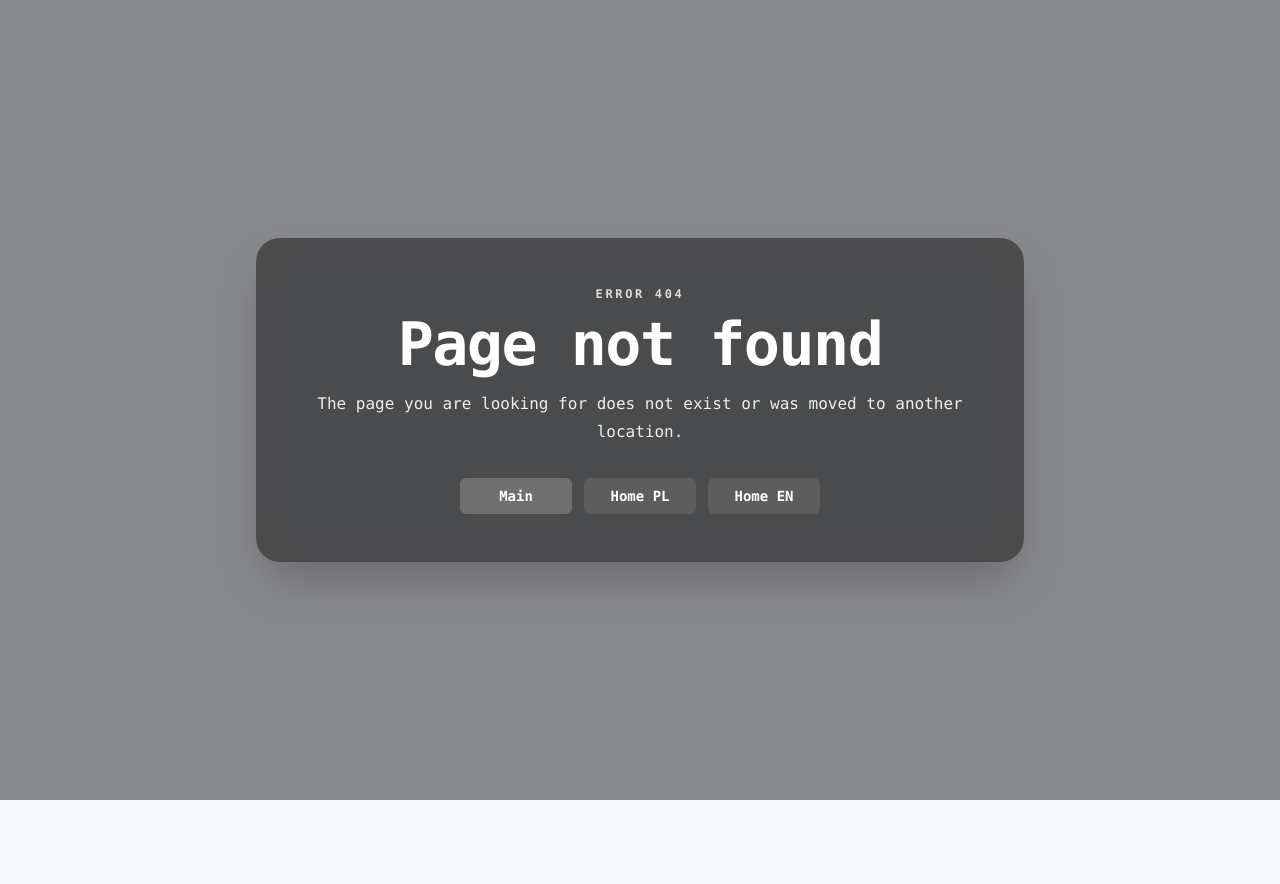
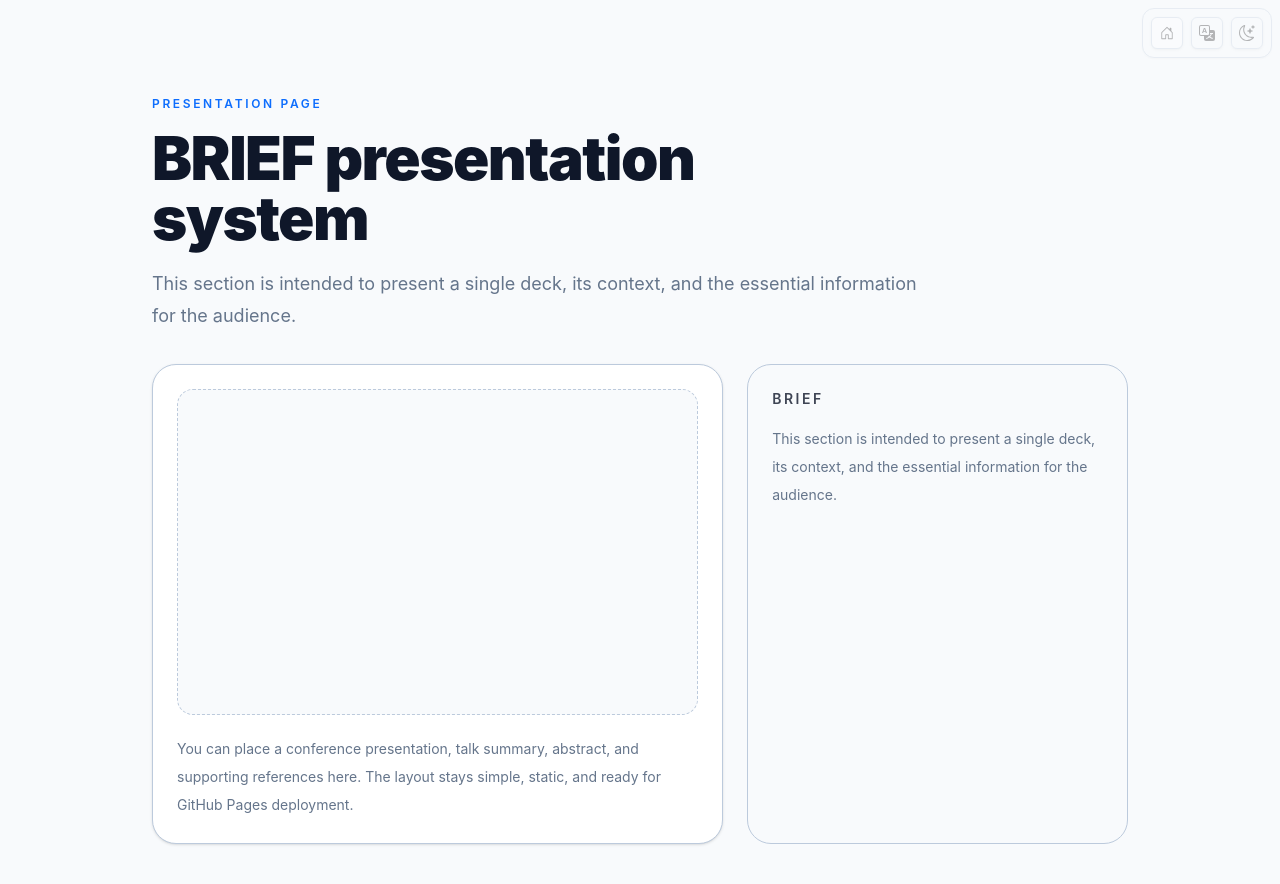
Before and after one commit to bos-8/brief, a Next.js app: page /en/presentation in a window 1280 px wide. Before the commit this address had no page. Shown: the top 884 px of the page. Before the commit the page ends 800 px from the top, so only its background shows below. Built offline with nearby package versions, Linux system fonts and the light colour scheme.

Commit message:
PRESENTATION - init page

```diff
--- a/messages/en.json
+++ b/messages/en.json
@@ -15,7 +15,9 @@
     },
     "navbar": {
       "brand": "BRIEF",
-      "home": "Home"
+      "home": "Home",
+      "presentation": "Presentation",
+      "poster": "Poster"
     }
   },
   "home": {
@@ -23,5 +25,17 @@
     "tagline": "Scientific Decks · Bilingual Content · Conference-ready Output",
     "descriptionLead": "BRIEF is a bilingual presentation system for scientific talks, conference materials, and structured publication-ready delivery.",
     "descriptionBody": "It supports creating, presenting, and sharing professional slide flows with simple controls and clear localization."
+  },
+  "presentation": {
+    "eyebrow": "Presentation page",
+    "title": "BRIEF presentation system",
+    "lead": "This section is intended to present a single deck, its context, and the essential information for the audience.",
+    "description": "You can place a conference presentation, talk summary, abstract, and supporting references here. The layout stays simple, static, and ready for GitHub Pages deployment."
+  },
+  "poster": {
+    "eyebrow": "Poster page",
+    "title": "Scientific poster",
+    "lead": "This section is intended to present a conference poster in a clear static web format.",
+    "description": "You can place the research summary, key findings, authors, affiliations, and supporting references here. The layout remains lightweight and compatible with static deployment."
   }
 }
--- a/messages/pl.json
+++ b/messages/pl.json
@@ -15,7 +15,9 @@
     },
     "navbar": {
       "brand": "BRIEF",
-      "home": "Strona główna"
+      "home": "Strona główna",
+      "presentation": "Prezentacja",
+      "poster": "Poster"
     }
   },
   "home": {
@@ -23,5 +25,17 @@
     "tagline": "Prezentacje naukowe · Dwujęzyczna wersja · Gotowość konferencyjna",
     "descriptionLead": "BRIEF to system prezentacji do materiałów naukowych i konferencyjnych z dwujęzyczną obsługą.",
     "descriptionBody": "Pozwala tworzyć, prezentować i udostępniać profesjonalne decki z prostą obsługą nawigacji oraz spójną lokalizacją."
+  },
+  "presentation": {
+    "eyebrow": "Podstrona prezentacji",
+    "title": "System prezentacji BRIEF",
+    "lead": "Ta sekcja służy do pokazania pojedynczej prezentacji, jej kontekstu oraz podstawowych informacji dla odbiorcy.",
+    "description": "Możesz tu umieścić deck konferencyjny, opis wystąpienia, streszczenie oraz odnośniki do materiałów pomocniczych. Układ pozostaje prosty, statyczny i gotowy do publikacji na GitHub Pages."
+  },
+  "poster": {
+    "eyebrow": "Podstrona posteru",
+    "title": "Poster naukowy",
+    "lead": "Ta sekcja służy do prezentacji posteru konferencyjnego w czytelnej, statycznej formie internetowej.",
+    "description": "Możesz tu dodać skrót badań, główne wyniki, autorów, afiliacje oraz materiały pomocnicze. Układ pozostaje lekki i zgodny ze statycznym deploymentem."
   }
 }
--- a/src/app/[locale]/layout.tsx
+++ b/src/app/[locale]/layout.tsx
@@ -3,8 +3,6 @@ import { NextIntlClientProvider, hasLocale } from "next-intl";
 import { notFound } from "next/navigation";
 import { getMessages, setRequestLocale } from "next-intl/server";
 import { routing } from "@/i18n/routing";
-import { Navbar } from "@/components/layout/Navbar";
-import { Footer } from "@/components/layout/Footer";
 import type { LocaleLayoutProps } from "@/schema/app";
 import type { Metadata } from "next";
 
@@ -28,9 +26,7 @@ export default async function LocaleLayout({ children, params }: LocaleLayoutPro
 
   return (
     <NextIntlClientProvider messages={messages}>
-      <Navbar />
       <main className="grow mx-auto w-full">{children}</main>
-      <Footer />
     </NextIntlClientProvider>
   );
 }
--- /dev/null
+++ b/src/app/[locale]/presentation/page.tsx
@@ -0,0 +1,56 @@
+// @file: src/app/[locale]/presentation/page.tsx
+import { notFound } from "next/navigation";
+import { getTranslations, setRequestLocale } from "next-intl/server";
+import type { LocalePageProps } from "@/schema/app";
+import { routing } from "@/i18n/routing";
+import { isAppLocale } from "@/schema/i18n";
+import { SubpageControls } from "@/components/layout/SubpageControls";
+
+export function generateStaticParams() {
+  return routing.locales.map((locale) => ({ locale }));
+}
+
+export default async function PresentationPage({ params }: LocalePageProps) {
+  const { locale } = await params;
+
+  if (!isAppLocale(locale)) notFound();
+
+  setRequestLocale(locale);
+  const t = await getTranslations("presentation");
+
+  return (
+    <section className="mx-auto flex w-full max-w-5xl flex-col gap-8 px-6 py-16 md:py-24">
+      <SubpageControls />
+
+      <header className="max-w-3xl">
+        <p className="text-xs font-semibold uppercase tracking-[0.22em] text-accent">
+          {t("eyebrow")}
+        </p>
+        <h1 className="mt-4 text-4xl font-black tracking-tight text-card-foreground md:text-6xl">
+          {t("title")}
+        </h1>
+        <p className="mt-5 text-base leading-8 text-muted-foreground md:text-lg">
+          {t("lead")}
+        </p>
+      </header>
+
+      <div className="grid gap-6 md:grid-cols-[1.2fr_0.8fr]">
+        <article className="rounded-3xl border border-border bg-card p-6 text-card-foreground shadow-sm">
+          <div className="aspect-[16/10] rounded-2xl border border-dashed border-border bg-muted/50" />
+          <p className="mt-5 text-sm leading-7 text-muted-foreground">
+            {t("description")}
+          </p>
+        </article>
+
+        <aside className="rounded-3xl border border-border bg-background p-6">
+          <h2 className="text-sm font-semibold uppercase tracking-[0.18em] text-foreground/80">
+            BRIEF
+          </h2>
+          <p className="mt-4 text-sm leading-7 text-muted-foreground">
+            {t("lead")}
+          </p>
+        </aside>
+      </div>
+    </section>
+  );
+}
--- a/src/components/layout/Footer.tsx
+++ b/src/components/layout/Footer.tsx
@@ -3,6 +3,10 @@ import Image from "next/image";
 import { getTranslations } from "next-intl/server";
 import { ThemeControls } from "@/components/ui/ThemeControls";
 import { LocaleSwitcher } from "@/components/ui/LocaleSwitcher";
+
+const repositoryName = process.env.GITHUB_REPOSITORY?.split("/")[1];
+const basePath = repositoryName ? `/${repositoryName}` : "";
+const logoSrc = `${basePath}/logo.png`;
 
 export async function Footer() {
   const t = await getTranslations("common.footer");
@@ -13,7 +17,7 @@ export async function Footer() {
     <footer className="relative z-20 border-t border-border bg-background text-foreground">
       <div className="mx-auto flex max-w-6xl items-center justify-between gap-3 px-4 py-1">
         <div className="flex items-center gap-3">
-          <Image src="/logo.png" alt="" width={132} height={54} className="h-7 w-auto object-contain opacity-90" />
+          <Image src={logoSrc} alt="" width={132} height={54} className="h-7 w-auto object-contain opacity-90" />
           <p className="text-sm text-foreground/70">{licenseText}</p>
         </div>
         <div className="flex items-center gap-2">
--- a/src/components/layout/Navbar.tsx
+++ b/src/components/layout/Navbar.tsx
@@ -7,19 +7,27 @@ import { LocaleSwitcher } from "@/components/ui/LocaleSwitcher";
 import { NavbarLinks } from "@/components/layout/NavbarLinks";
 import type { NavItem } from "@/schema/navigation";
 
+const repositoryName = process.env.GITHUB_REPOSITORY?.split("/")[1];
+const basePath = repositoryName ? `/${repositoryName}` : "";
+const logoSrc = `${basePath}/logo.png`;
+
 type NavbarProps = {
 };
 
 export async function Navbar() {
   const t = await getTranslations("common.navbar");
-  const navItems = [{ label: t("home"), href: "/" }];
+  const navItems = [
+    { label: t("home"), href: "/" },
+    { label: t("presentation"), href: "/presentation" },
+    { label: t("poster"), href: "/poster" },
+  ];
 
   return (
     <header className="sticky top-0 z-80 border-b border-border bg-background text-foreground">
       <div className="mx-auto flex max-w-6xl items-center justify-between px-3 py-2">
         <div className="flex items-center gap-6">
           <Link href="/" className="inline-flex items-center" aria-label={t("brand")}>
-            <Image src="/logo.png" alt="" width={132} height={54} priority className="h-8 w-auto object-contain" />
+            <Image src={logoSrc} alt="" width={132} height={54} priority className="h-8 w-auto object-contain" />
           </Link>
 
           <NavbarLinks items={navItems} />
--- /dev/null
+++ b/src/components/layout/SubpageControls.module.css
@@ -0,0 +1,31 @@
+/* @file: src/components/layout/SubpageControls.module.css */
+
+.container {
+  position: fixed;
+  top: .5rem;
+  right: .5rem;
+  z-index: 30;
+  opacity: 0.28;
+  transition: opacity 150ms ease;
+}
+
+.container:hover {
+  opacity: 1;
+}
+
+.panel {
+  display: flex;
+  align-items: center;
+  gap: 0.5rem;
+  border: 1px solid hsl(var(--border));
+  border-radius: 0.75rem;
+  background: hsl(var(--background) / 0.01);
+  padding: 0.5rem;
+  box-shadow: 0 1px 2px hsl(222 47% 11% / 0.08);
+  backdrop-filter: blur(10px);
+}
+
+.homeButtonLink {
+  display: inline-flex;
+  text-decoration: none;
+}
--- /dev/null
+++ b/src/components/layout/SubpageControls.tsx
@@ -0,0 +1,39 @@
+// @file: src/components/layout/SubpageControls.tsx
+"use client";
+
+import { HouseDoor } from "react-bootstrap-icons";
+import { useTranslations } from "next-intl";
+import { Link } from "@/i18n/navigation";
+import { Tooltip } from "@/components/ui/Tooltip";
+import { ThemeControls } from "@/components/ui/ThemeControls";
+import { LocaleSwitcher } from "@/components/ui/LocaleSwitcher";
+import { Button } from "@/components/ui/Button";
+import styles from "./SubpageControls.module.css";
+
+export function SubpageControls() {
+  const t = useTranslations("common.navbar");
+
+  return (
+    <div className={styles.container}>
+      <div className={styles.panel}>
+        <Tooltip content={t("home")} placement="bottom">
+          <span className="inline-flex">
+            <Link href="/" aria-label={t("home")} className={styles.homeButtonLink}>
+              <Button
+                aria-hidden="true"
+                tabIndex={-1}
+                tone="main"
+                className="h-8 min-w-8 px-0"
+              >
+                <HouseDoor size={14} className="shrink-0" />
+              </Button>
+            </Link>
+          </span>
+        </Tooltip>
+
+        <LocaleSwitcher variant="icon" />
+        <ThemeControls variant="icon" />
+      </div>
+    </div>
+  );
+}
--- a/src/schema/i18n.ts
+++ b/src/schema/i18n.ts
@@ -6,7 +6,7 @@ export type AppLocale = (typeof APP_LOCALES)[number];
 export const DEFAULT_LOCALE: AppLocale = "pl";
 export const FALLBACK_LOCALE: AppLocale = "en";
 
-export const GLOBAL_MESSAGE_NAMESPACES = ["common", "home"] as const;
+export const GLOBAL_MESSAGE_NAMESPACES = ["common", "home", "presentation", "poster"] as const;
 export type GlobalMessageNamespace = (typeof GLOBAL_MESSAGE_NAMESPACES)[number];
 export type MessageNamespace = GlobalMessageNamespace;
 
```
Also changed, not shown: src/app/[locale]/page.tsx (+11 -3 lines), src/app/[locale]/poster/page.tsx (added, +45 -0 lines).
